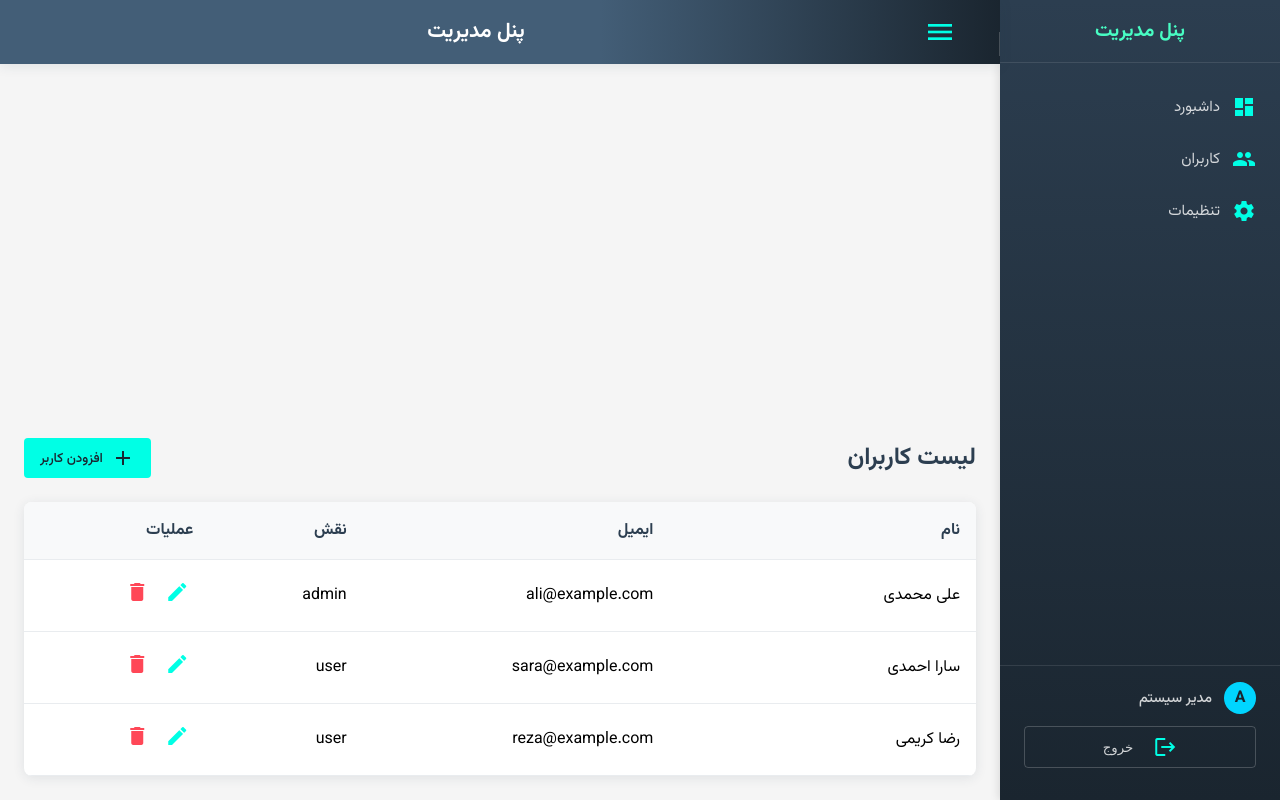
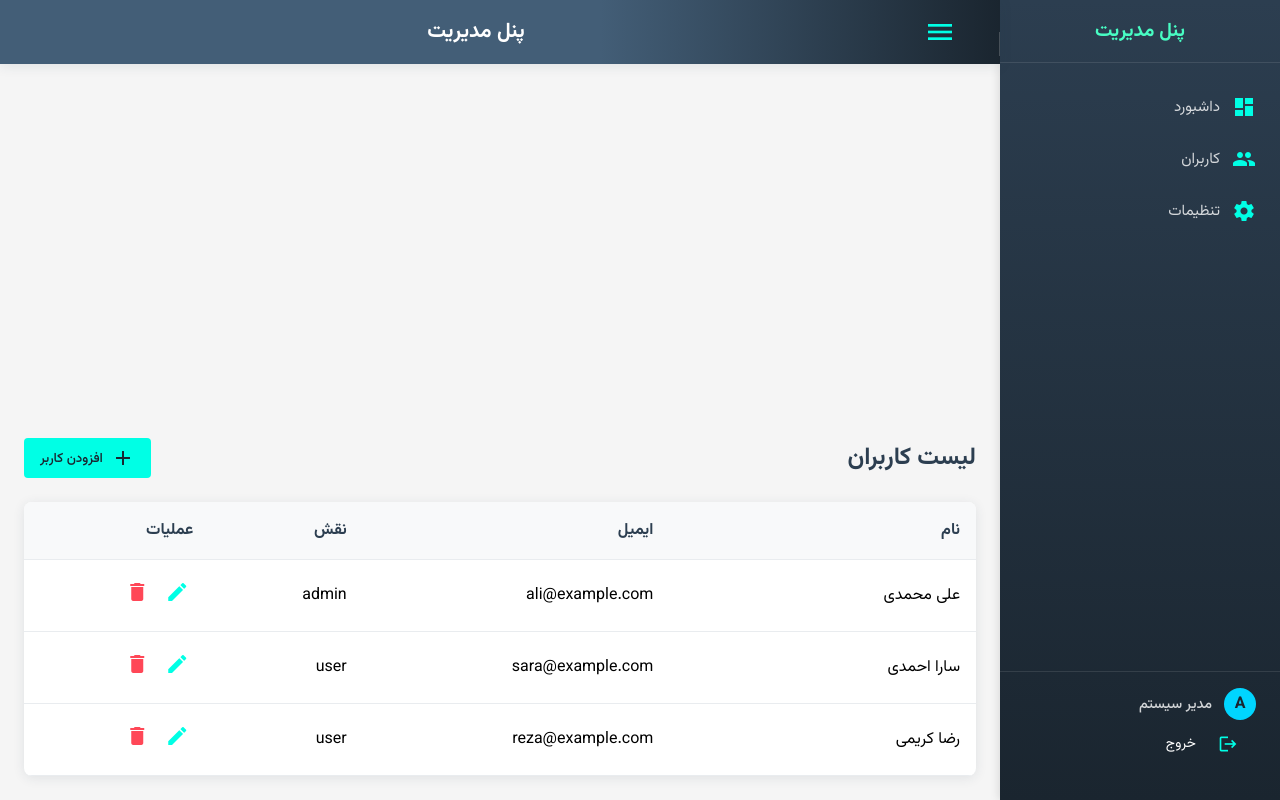
Before and after one commit to Dorsamnv/Panel, an Angular app: page / in a window 1280 px wide. Built offline with nearby package versions, Linux system fonts and the light colour scheme.

Commit message:
logout button style

```diff
--- a/src/app/nav-bar/nav-bar.component.css
+++ b/src/app/nav-bar/nav-bar.component.css
@@ -118,25 +118,26 @@ html, body, .sidenav-container, .content-wrapper, mat-toolbar, mat-nav-list, mat
 }
 
 .logout-button {
-  margin-top: 12px;
-  width: 100%;
-  padding: 8px;
   background: none;
-  border: 1px solid rgba(255, 255, 255, 0.2);
-  color: rgba(255, 255, 255, 0.8);
-  border-radius: 4px;
+  border: none;
+  color: #fff;
   cursor: pointer;
-  transition: all 0.2s ease;
   display: flex;
   align-items: center;
-  justify-content: center;
   gap: 8px;
+  font-family: 'Vazirmatn', Tahoma, Arial, sans-serif;
+  font-size: 14px;
+  transition: all 0.3s ease;
+  width: 100%;
+  padding: 12px 16px;
 }
 
 .logout-button:hover {
   background-color: rgba(255, 255, 255, 0.1);
-  color: white;
-  border-color: rgba(255, 255, 255, 0.3);
+}
+
+.logout-button .nav-icon {
+  font-size: 20px;
 }
 
 .logout-icon {
--- a/src/app/toolbar/toolbar.component.css
+++ b/src/app/toolbar/toolbar.component.css
@@ -65,3 +65,24 @@ html, body, .sidenav-container, .content-wrapper, mat-toolbar, mat-nav-list, mat
   height: 24px;
   background-color: rgba(255,255,255,0.2);
 }
+
+.logout-button {
+  background: none;
+  border: none;
+  color: #fff;
+  cursor: pointer;
+  display: flex;
+  align-items: center;
+  gap: 8px;
+  font-family: 'Vazirmatn', Tahoma, Arial, sans-serif;
+  font-size: 14px;
+  transition: all 0.3s ease;
+}
+
+.logout-button:hover {
+  color: #ff4081;
+}
+
+.logout-button i {
+  font-size: 20px;
+}
```
